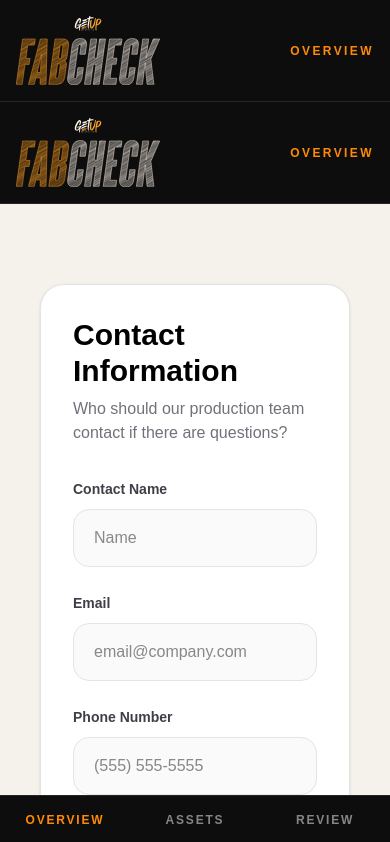
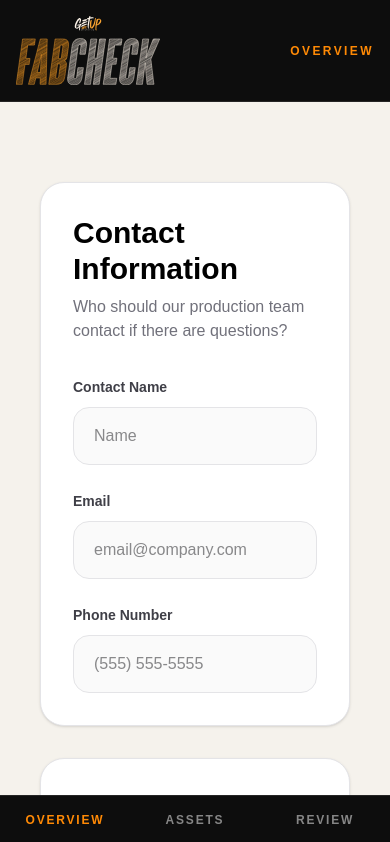
Before and after one commit to bkemp222/fabcheck, a Next.js app: page /launch in a window 390 px wide. Shown: the top 842 px of the page. Built offline with nearby package versions, Linux system fonts and the light colour scheme.

Commit message:
doubled up

```diff
--- a/src/components/fabcheck/workspace-shell.tsx
+++ b/src/components/fabcheck/workspace-shell.tsx
@@ -40,18 +40,6 @@ export function WorkspaceShell() {
     {activeView}
   </p>
 </div>
-      <div className="flex items-center justify-between border-b border-white/10 bg-[#0d0d0d] px-4 py-4 md:hidden">
-        <img
-          src="/images/branding/fabcheck-logo.svg"
-          alt="FabCheck"
-          className="h-auto w-36"
-        />
-
-        <p className="text-xs font-black uppercase tracking-[0.2em] text-orange-400">
-          {activeView}
-        </p>
-      </div>
-
       <div
 className={
   isMarkupMode || isPrintMode
```
